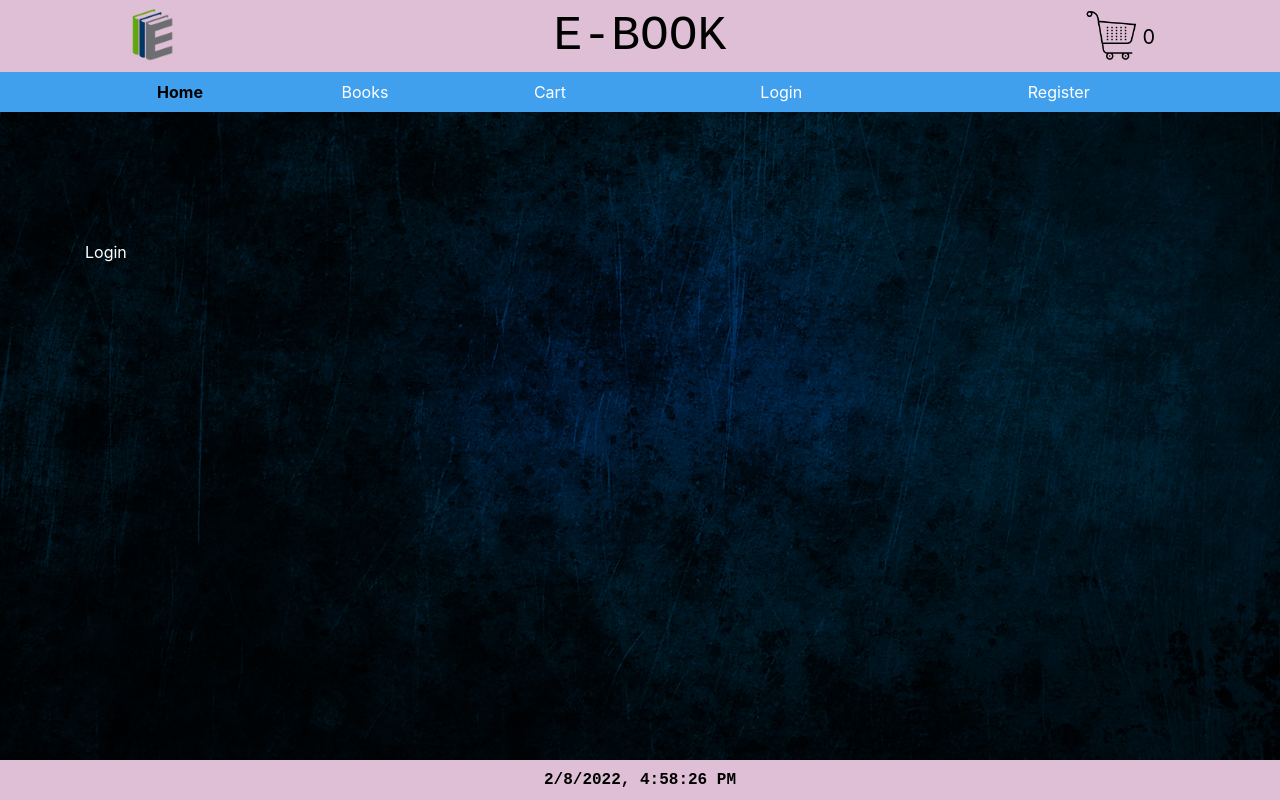
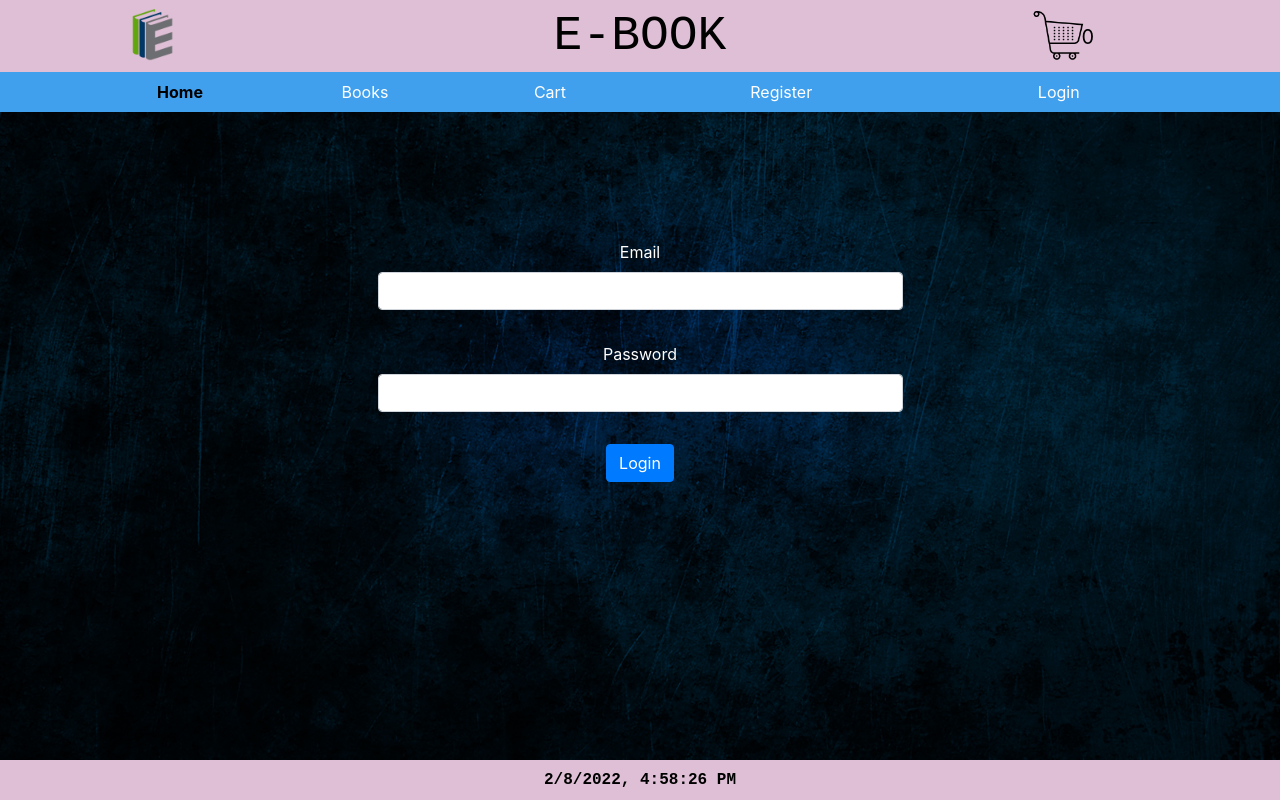
Before and after one commit to SofijaMilinovic/react-books, a React app: page /login in a window 1280 px wide. Built offline with nearby package versions, Linux system fonts and the light colour scheme.

Commit message:
Login and session management

```diff
--- a/src/components/App/App.js
+++ b/src/components/App/App.js
@@ -14,6 +14,8 @@ class App extends Component {
     this.state = {
       cart: [],
       numberOfBooksInCart: 0,
+      userId: localStorage.getItem("userId"),
+      currentActiveLink: '/'
     };
   }
 
@@ -55,17 +57,31 @@ class App extends Component {
     this.setState({ cart: [], numberOfBooksInCart: 0 });
   }
 
+  setUserId = userId => {
+    localStorage.setItem("userId", userId);
+    this.setState({ userId: userId });
+  }
+
+  setCurrentActiveLink = link => {
+    this.setState({ currentActiveLink: link });
+  }
 
   render() {
     return (
       <div className="App">
-        <Header numberOfBooksInCartProp={this.state.numberOfBooksInCart} />
+        <Header numberOfBooksInCartProp={this.state.numberOfBooksInCart}
+          setUserIdProp={this.setUserId}
+          userIdProp={this.state.userId} />
         <Router>
-          <Navigation />
+          <Navigation userIdProp={this.state.userId}
+            currentActiveLinkProp={this.state.currentActiveLink}
+            setCurrentActiveLinkProp={this.setCurrentActiveLink} />
           <Body addBookToCartProp={this.addBookToCart}
             removeBookFromCartProp={this.removeBookFromCart}
             cartProp={this.state.cart}
-            clearCartProp={this.clearCart} />
+            clearCartProp={this.clearCart}
+            setUserIdProp={this.setUserId}
+            setCurrentActiveLinkProp={this.setCurrentActiveLink} />
         </Router>
         <Footer />
       </div>
--- a/src/components/Body/Body.js
+++ b/src/components/Body/Body.js
@@ -8,7 +8,6 @@ import Register from './Register/Register';
 
 function Body(props) {
 
-
   return (
     <div className="Body">
       <Switch>
@@ -16,7 +15,8 @@ function Body(props) {
           <Home />
         </Route>
         <Route exact path="/books">
-          <Books addBookToCartProp={props.addBookToCartProp} removeBookFromCartProp={props.removeBookFromCartProp} />
+          <Books addBookToCartProp={props.addBookToCartProp}
+            removeBookFromCartProp={props.removeBookFromCartProp} />
         </Route>
         <Route exact path="/cart">
           <Cart cartProp={props.cartProp}
@@ -25,7 +25,8 @@ function Body(props) {
             clearCartProp={props.clearCartProp} />
         </Route>
         <Route exact path="/login">
-          <Login />
+          <Login setUserIdProp={props.setUserIdProp}
+            setCurrentActiveLinkProp={props.setCurrentActiveLinkProp} />
         </Route>
         <Route exact path="/register">
           <Register />
--- a/src/components/Body/Home/Home.js
+++ b/src/components/Body/Home/Home.js
@@ -1,6 +1,13 @@
+import { Component } from 'react';
 import './Home.css';
 
-function Home() {
+class Home extends Component {
+
+    componentDidMount = () => {
+
+    }
+
+    render() {
         return (
             <div className="Home">
                 <div className="row">
@@ -31,5 +38,6 @@ function Home() {
             </div>
         );
     }
+}
 
 export default Home;
--- a/src/components/Body/Login/Login.js
+++ b/src/components/Body/Login/Login.js
@@ -1,24 +1,108 @@
 import { Component } from 'react';
+import { withRouter } from 'react-router-dom';
 import './Login.css';
 
 class Login extends Component {
 
     constructor(props) {
         super(props);
+        this.state = {
+            email: '',
+            password: '',
+            loggedIn: false,
+            responseMessage: null
+        };
 
-        this.state = {
+        this.handleEmailChange = this.handleEmailChange.bind(this);
+        this.handlePasswordChange = this.handlePasswordChange.bind(this);
+        this.handleSubmit = this.handleSubmit.bind(this);
+    }
+
+    handleEmailChange(event) {
+        this.setState({ email: event.target.value });
+    }
+
+    handlePasswordChange(event) {
+        this.setState({ password: event.target.value });
+    }
+
+    clearForm() {
+        this.setState({
+            email: '',
+            password: ''
+        });
+    }
+
+    handleSubmit(event) {
+        event.preventDefault();
+
+        const loginUrl = 'http://localhost:8080/auth/login';
+        const postBody = {
+            email: this.state.email,
+            password: this.state.password
         };
+        const requestMetadata = {
+            method: 'POST',
+            headers: {
+                'Content-Type': 'application/json'
+            },
+            body: JSON.stringify(postBody)
+        };
+
+        fetch(loginUrl, requestMetadata)
+            .then(res => res.json())
+            .then(
+                (response) => {
+                    if (response.statusCode == 200) {
+                        this.setState({ loggedIn: true, responseMessage: response.message });
+                        this.clearForm();
+                        this.props.setUserIdProp(response.data.id);
+                        this.props.history.push('/');
+                        this.props.setCurrentActiveLinkProp('/');
+                    } else {
+                        this.setState({ loggedIn: false, responseMessage: response.message });
+                    }
+                },
+                (error) => {
+                    this.setState({ loggedIn: false, responseMessage: error });
+                }
+            );
     }
 
     render() {
         return (
-            <div className="container">
-                <div className="row">
-                    Login
+            <form onSubmit={this.handleSubmit}>
+                <div className="container"><div className="row">
+                        <div className="col-lg-6 offset-lg-3">
+                            <label>Email</label>
+                            <input type="text" className="form-control offset-bottom" required value={this.state.email} onChange={this.handleEmailChange}></input>
+                        </div>
+                    </div>
+                    <div className="row">
+                        <div className="col-lg-6 offset-lg-3">
+                            <label>Password</label>
+                            <input type="password" className="form-control offset-bottom" required value={this.state.password} onChange={this.handlePasswordChange}></input>
+                        </div>
+                    </div>
+                    <div className="row">
+                        <div className="col-lg-6 offset-lg-3">
+                            <button className="btn btn-primary" type="submit">Login</button>
+                        </div>
+                    </div>
+
+                    {this.state.responseMessage ? (
+                        <div className="row">
+                            <div className="col-lg-6 offset-lg-3">
+                                <div className={this.state.loggedIn ? "alert alert-primary" : "alert alert-danger"}>
+                                    {this.state.responseMessage}
+                                </div>
+                            </div>
+                        </div>
+                    ) : null}
                 </div>
-            </div>
+            </form>
         );
     }
 }
 
-export default Login;
+export default withRouter(Login);
--- a/src/components/Body/Register/Register.css
+++ b/src/components/Body/Register/Register.css
@@ -1,5 +1,4 @@
 .Body {
-    text-align: left;
     margin-top: 15em;
     margin-bottom: 5em;
 }
--- a/src/components/Body/Register/Register.js
+++ b/src/components/Body/Register/Register.js
@@ -67,7 +67,7 @@ class Register extends Component {
 
         this.setState({emailError: null});
 
-        const usersUrl = 'http://localhost:8080/users';
+        const registerUrl = 'http://localhost:8080/auth/register';
         const postBody = {
             firstName: this.state.firstName,
             lastName: this.state.lastName,
@@ -82,7 +82,7 @@ class Register extends Component {
             body: JSON.stringify(postBody)
         };
 
-        fetch(usersUrl, requestMetadata)
+        fetch(registerUrl, requestMetadata)
             .then(res => res.json())
             .then(
                 (response) => {
@@ -139,7 +139,7 @@ class Register extends Component {
                     {this.state.responseMessage ? (
                         <div className="row">
                             <div className="col-lg-6 offset-lg-3">
-                                <div class={this.state.registered ? "alert alert-primary" : "alert alert-danger"}>
+                                <div className={this.state.registered ? "alert alert-primary" : "alert alert-danger"}>
                                     {this.state.responseMessage}
                                 </div>
                             </div>
--- a/src/components/Header/Header.css
+++ b/src/components/Header/Header.css
@@ -27,3 +27,7 @@
     left: 57%;
     color: black;
 }
+
+.logout {
+    margin-top: 15px;
+}
--- a/src/components/Header/Header.js
+++ b/src/components/Header/Header.js
@@ -1,38 +1,51 @@
 import './Header.css';
 import { bookImagesPath } from '../../data/data.js';
+import { Component } from 'react';
 
-function Header(props) {
+class Header extends Component {
 
-    const getLogoSrc = () => {
+    getLogoSrc = () => {
         return bookImagesPath + '/e-book.png';
     }
 
-    const getCartLogoSrc = () => {
+    getCartLogoSrc = () => {
         return bookImagesPath + '/cart.png';
     }
 
+    logout = () => {
+        this.setState({loggedIn: false});
+        this.props.setUserIdProp(null);
+    }
+
+    render() {
         return (
             <div className="Header">
                 <div className="row">
                     <div className="col-lg-3">
                         <a className="navbar-brand" href="#">
-                        <img src={getLogoSrc()} className="d-inline-block align-top e-book-logo"></img>
+                            <img src={this.getLogoSrc()} className="d-inline-block align-top e-book-logo"></img>
                         </a>
                     </div>
                     <div className="col-lg-6 e-book-text">
                         E-BOOK
                     </div>
-                <div className="col-lg-3">
+                    <div className="col-lg-2">
                         <div className="navbar-brand">
-                        <img src={getCartLogoSrc()} className="d-inline-block align-top e-book-logo"></img>
+                            <img src={this.getCartLogoSrc()} className="d-inline-block align-top e-book-logo"></img>
                             <div className="cart-logo">
-                            <span>{ props.numberOfBooksInCartProp }</span>
+                                <span>{this.props.numberOfBooksInCartProp}</span>
                             </div>
                         </div>
                     </div>
+                    {this.props.userIdProp != null ? (
+                        <div className="col-lg-1 logout">
+                            <button className="btn btn-primary" onClick={() => this.logout()}>Logout</button>
+                        </div>
+                    ) : null}
                 </div>
             </div>
         );
     }
+}
 
 export default Header;
--- a/src/components/Navigation/Navigation.js
+++ b/src/components/Navigation/Navigation.js
@@ -3,18 +3,6 @@ import './Navigation.css';
 import NavigationItem from './NavigationItem/NavigationItem.js';
 
 class Navigation extends Component {
-
-    constructor(props) {
-        super(props);
-
-        this.state = {
-            currentActiveLink: '/',
-        };
-    }
-
-    setCurrentActiveLink = link => {
-        this.setState({ currentActiveLink: link });
-    }
 
     render() {
         return (
@@ -24,33 +12,34 @@ class Navigation extends Component {
                         <div className="col-lg-2">
                             <NavigationItem link="/"
                                 text="Home"
-                                setCurrentActiveLinkProp={this.setCurrentActiveLink}
-                                currentActiveLinkProp={this.state.currentActiveLink} />
+                                setCurrentActiveLinkProp={this.props.setCurrentActiveLinkProp}
+                                currentActiveLinkProp={this.props.currentActiveLinkProp} />
                         </div>
                         <div className="col-lg-2">
                             <NavigationItem link="/books"
                                 text="Books"
-                                setCurrentActiveLinkProp={this.setCurrentActiveLink}
-                                currentActiveLinkProp={this.state.currentActiveLink} />
+                                setCurrentActiveLinkProp={this.props.setCurrentActiveLinkProp}
+                                currentActiveLinkProp={this.props.currentActiveLinkProp} />
                         </div>
                         <div className="col-lg-2">
                             <NavigationItem link="/cart"
                                 text="Cart"
-                                setCurrentActiveLinkProp={this.setCurrentActiveLink}
-                                currentActiveLinkProp={this.state.currentActiveLink} />
-                        </div>
-                        <div className="col-lg-3">
-                            <NavigationItem link="/login"
-                                text="Login"
-                                setCurrentActiveLinkProp={this.setCurrentActiveLink}
-                                currentActiveLinkProp={this.state.currentActiveLink} />
+                                setCurrentActiveLinkProp={this.props.setCurrentActiveLinkProp}
+                                currentActiveLinkProp={this.props.currentActiveLinkProp} />
                         </div>
                         <div className="col-lg-3">
                             <NavigationItem link="/register"
                                 text="Register"
-                                setCurrentActiveLinkProp={this.setCurrentActiveLink}
-                                currentActiveLinkProp={this.state.currentActiveLink} />
+                                setCurrentActiveLinkProp={this.props.setCurrentActiveLinkProp}
+                                currentActiveLinkProp={this.props.currentActiveLinkProp} />
                         </div>
+                        {this.props.userIdProp == null ? (
+                            <div className="col-lg-3">
+                                <NavigationItem link="/login"
+                                    text="Login"
+                                    setCurrentActiveLinkProp={this.props.setCurrentActiveLinkProp}
+                                    currentActiveLinkProp={this.props.currentActiveLinkProp} />
+                            </div>) : null}
                     </div>
                 </div>
             </div>
```
Lines whose indentation alone changed are shown as unchanged.
